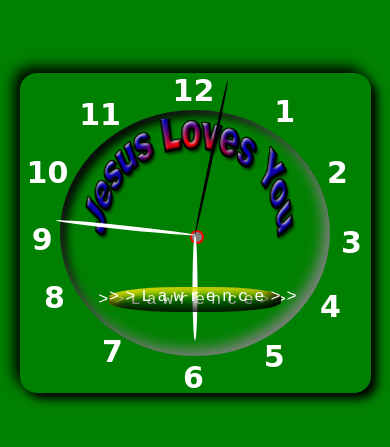
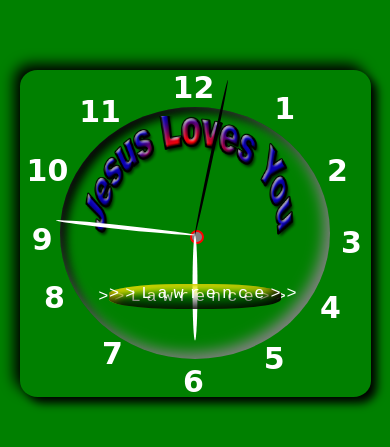
Before and after one commit to oyarethangod/lawr-digital-clock, a plain HTML site: page index.html in a window 390 px wide. Shown: the part 183-630 px from the top of the page. Drawn offline with Linux system fonts and the light colour scheme; a web font is replaced by a local one.

Commit message:
updating the contents

```diff
--- a/style.css
+++ b/style.css
@@ -162,7 +162,7 @@ h1{
         margin-top: -90px;
     }
 .clock{
-    height: 320px;
+    height: 327px;
 }
 
 .one, .two, .three, .four, .five, .six,
```
